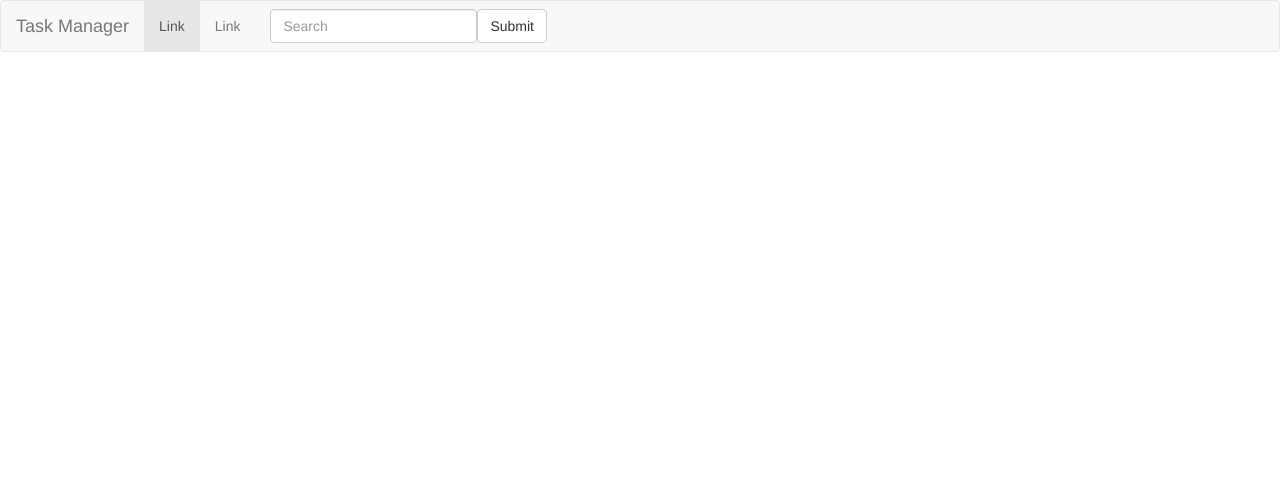
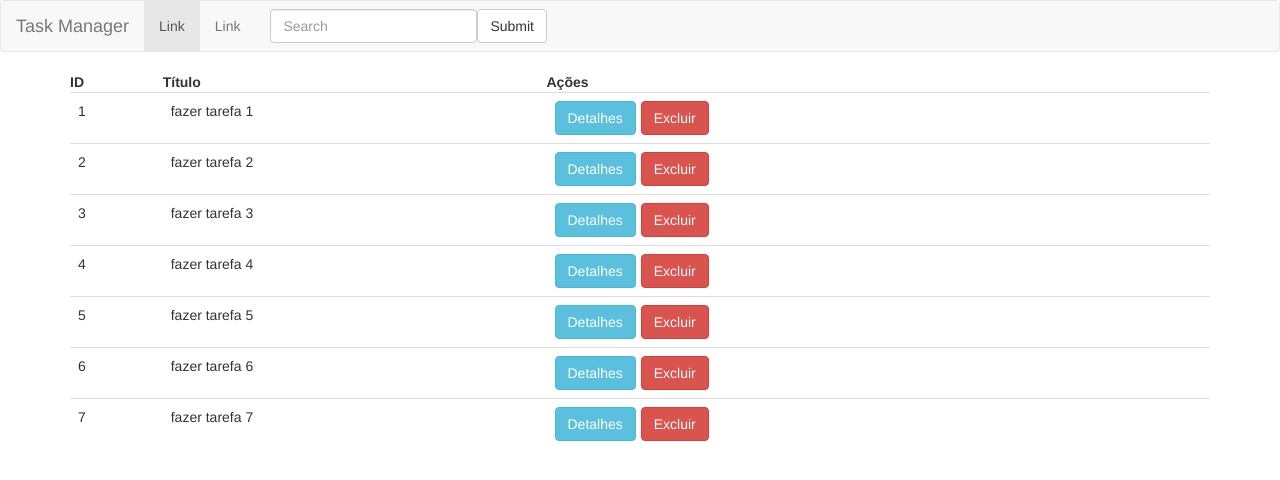
Before and after one commit to RicardoBap/angular-delivery-task, an Angular app: page / in a window 1280 px wide. Shown: the top 480 px of the page. Built offline with nearby package versions, Linux system fonts and the light colour scheme.

Commit message:
Adding tasks component

```diff
--- a/src/app/app.component.html
+++ b/src/app/app.component.html
@@ -1 +1,5 @@
 <navbar></navbar>
+
+<div class="container">
+  <tasks></tasks>
+</div>
--- a/src/app/app.module.ts
+++ b/src/app/app.module.ts
@@ -5,11 +5,13 @@
 import { AppComponent } from './app.component';
 
 import { NavbarComponent } from './navbar/navbar.component';
+import { TasksComponent } from './tasks/tasks.component';
 
 @NgModule({
   declarations: [
     AppComponent,
-    NavbarComponent
+    NavbarComponent,
+    TasksComponent
   ],
   imports: [
     BrowserModule,
--- /dev/null
+++ b/src/app/tasks/tasks.component.html
@@ -0,0 +1,17 @@
+<table class="table">
+  <thead>
+    <th>ID</th>
+    <th>Título</th>
+    <th>Ações</th>
+  </thead>
+  <tbody>
+    <tr *ngFor="let task of tasks" >
+      <td>{{ task.id }}</td>
+      <td>{{ task.title }}</td>
+      <td>
+        <button class="btn btn-info">Detalhes</button>
+        <button class="btn btn-danger">Excluir</button>
+      </td>
+    </tr>
+  </tbody>
+</table>
--- /dev/null
+++ b/src/app/tasks/tasks.component.ts
@@ -0,0 +1,28 @@
+import { Component, OnInit } from "@angular/core";
+
+const TASKS: Array<any> = [
+  { id: 1, title: 'fazer tarefa 1' },
+  { id: 2, title: 'fazer tarefa 2' },
+  { id: 3, title: 'fazer tarefa 3' },
+  { id: 4, title: 'fazer tarefa 4' },
+  { id: 5, title: 'fazer tarefa 5' },
+  { id: 6, title: 'fazer tarefa 6' },
+  { id: 7, title: 'fazer tarefa 7' }
+]
+
+@Component({
+  selector: 'tasks',
+  templateUrl: './tasks.component.html',
+  styles: [ `.btn-info { margin-right: 5px; }` ]
+
+})
+export class TasksComponent implements OnInit {
+  tasks: any[]
+
+  constructor() {}
+
+  ngOnInit() {
+   this.tasks = TASKS
+  }
+
+}
```
